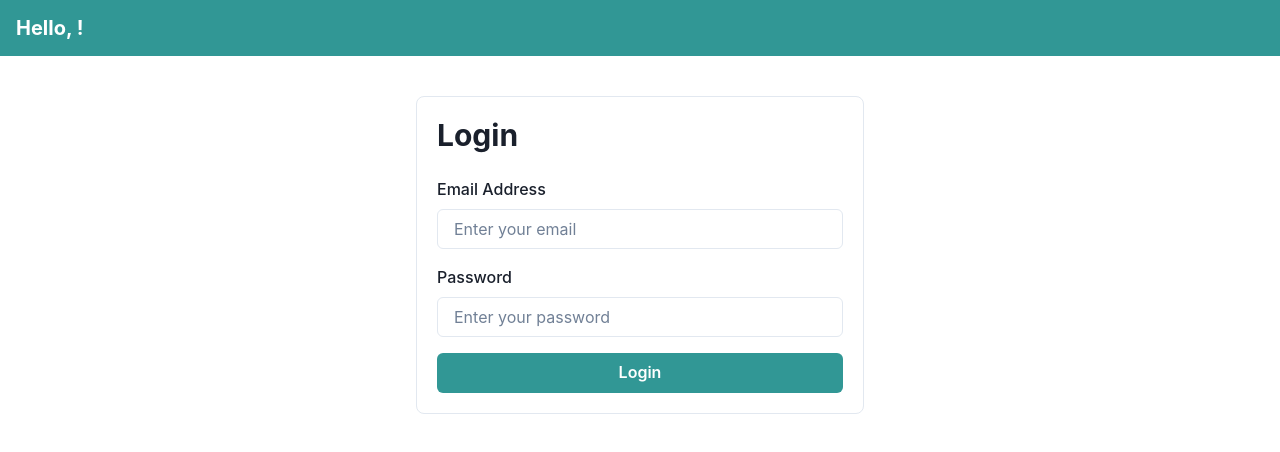
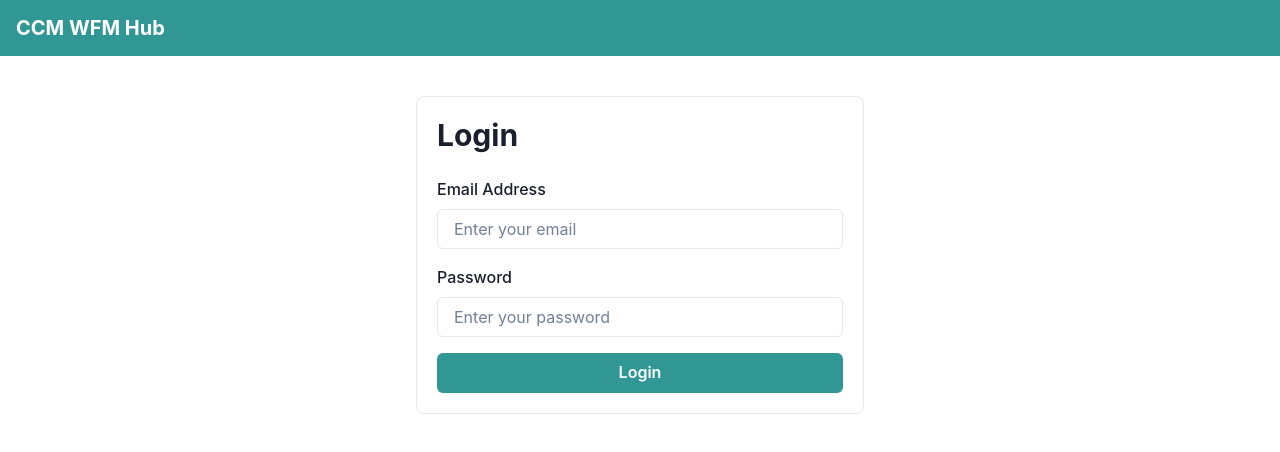
Before and after one commit to banbanleelee/workforce-tracker, a React (Create React App) app in the folder client/: page / in a window 1280 px wide. Shown: the top 452 px of the page. Built offline with nearby package versions, Linux system fonts and the light colour scheme; no server answers.

Commit message:
Revised header greetings

```diff
--- a/client/src/components/Header.js
+++ b/client/src/components/Header.js
@@ -32,7 +32,7 @@ const Header = () => {
     <Box bg="teal.500" p={4} color="white">
       <Flex alignItems="center">
         <Heading as="h1" size="md">
-          Hello, {firstName}!
+          {authToken ? `Hello, ${firstName}!` : 'CCM WFM Hub'}
         </Heading>
         <Spacer />
         {!authToken && firstName && (
```
